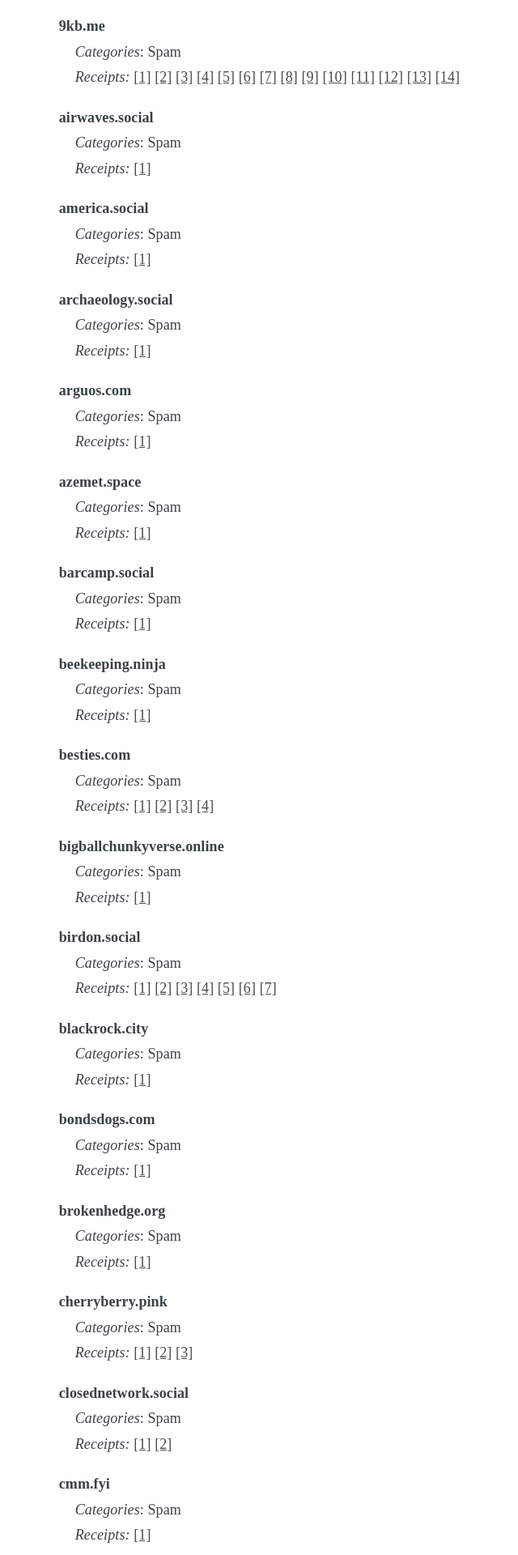
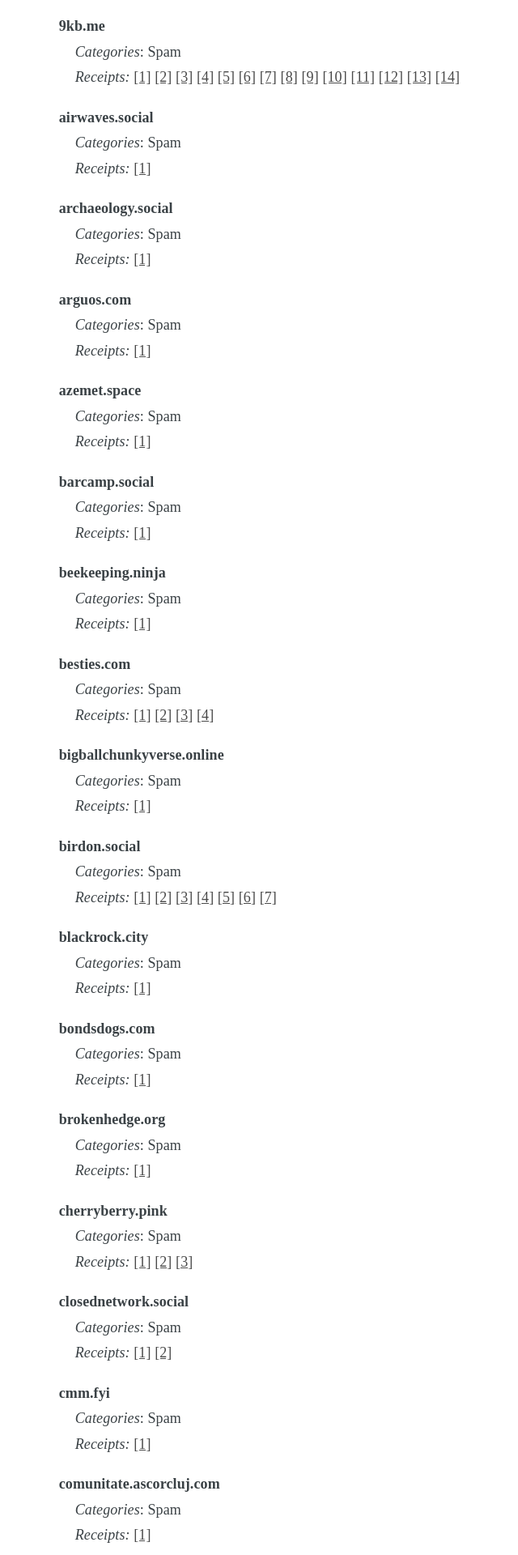
Before and after one commit to chaossocial/meta, a Jekyll site: the page built from federation.md, in a window 1280 px wide. Shown: the part 1086-3006 px from the top of the page at 81% size, without its empty margins (357-997 px from the left). Built offline with Jekyll 4.4.1, drawn with Linux system fonts in a browser that asks for light colours; some of the changed text lies outside the part shown.

Commit message:
Unlimit america.social

```diff
--- a/_data/limited_instances.json
+++ b/_data/limited_instances.json
@@ -39,17 +39,6 @@
     ],
     "receipts": [
       "https://airwaves.social/@cmteo8jn9l"
-    ],
-    "comment_en": "",
-    "comment_de": ""
-  },
-  {
-    "instance": "america.social",
-    "tags": [
-      "SPAM"
-    ],
-    "receipts": [
-      "https://america.social/@3ah7fodrw5"
     ],
     "comment_en": "",
     "comment_de": ""
```
